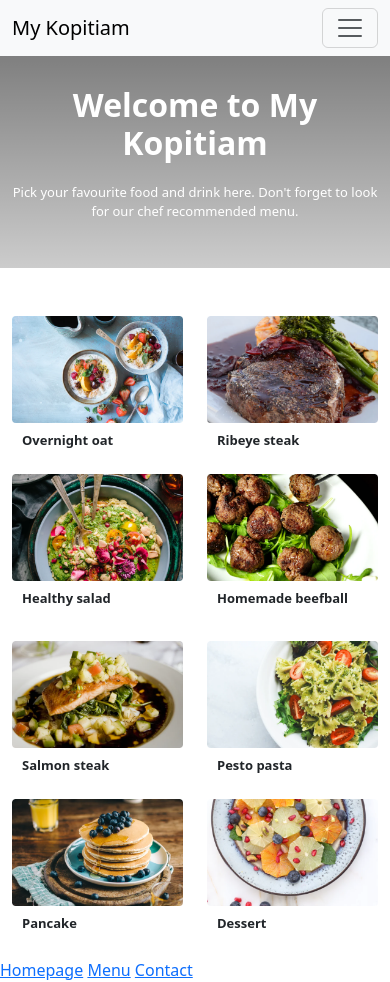
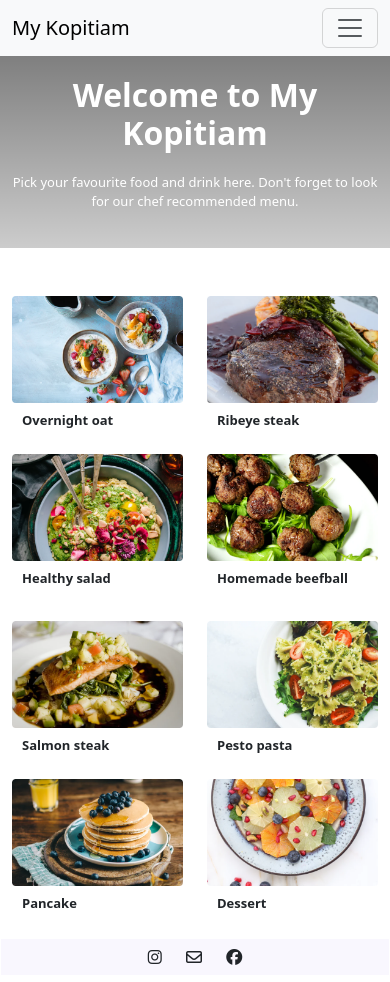
Before and after one commit to ziayiing/portfolio-project, a plain HTML site: page index.html in a window 390 px wide. Drawn offline with nearby package versions, Linux system fonts and the light colour scheme.

Commit message:
edited footer

```diff
--- a/index.html
+++ b/index.html
@@ -79,70 +79,53 @@
 
     <div class="hero">
       <h1>Welcome to My Kopitiam</h1>
-      <p>Pick your favourite food and drink here. Don't forget to look for our chef recommended menu.</p>
+      <p>
+        Pick your favourite food and drink here. Don't forget to look for our
+        chef recommended menu.
+      </p>
     </div>
     <div class="menu">
       <div class="container">
         <div class="row mt-5">
           <div class="col-6">
             <img src="/images/oat.png" alt="breakfast" class="img-fluid" />
-          <h6>
-            Overnight oat
-          </h6>
+            <h6>Overnight oat</h6>
           </div>
           <div class="col-6">
             <img src="/images/steak.png" alt="steak" class="img-fluid" />
-          <h6>
-            Ribeye steak
-          </h6>
+            <h6>Ribeye steak</h6>
           </div>
           <div class="col-6 mt-2 mb-2">
             <img src="/images/salad.png" alt="salad" class="img-fluid" />
-          <h6>
-            Healthy salad
-          </h6>
+            <h6>Healthy salad</h6>
           </div>
           <div class="col-6 mt-2 mb-2">
             <img src="/images/meatball.png" alt="side" class="img-fluid" />
-          <h6>
-            Homemade beefball
-          </h6>
+            <h6>Homemade beefball</h6>
           </div>
           <div class="col-6 mt-2 mb-2">
             <img src="/images/salmon.png" alt="salmon" class="img-fluid" />
-          <h6>
-            Salmon steak
-          </h6>
+            <h6>Salmon steak</h6>
           </div>
           <div class="col-6 mt-2 mb-2">
             <img src="/images/pasta.png" alt="pasta" class="img-fluid" />
-          <h6>
-            Pesto pasta
-          </h6>
+            <h6>Pesto pasta</h6>
           </div>
           <div class="col-6 mb-2">
             <img src="/images/pancake.png" alt="pancake" class="img-fluid" />
-          <h6>
-            Pancake
-          </h6>
+            <h6>Pancake</h6>
           </div>
           <div class="col-6 mb-2">
             <img src="/images/dessert.png" alt="dessert" class="img-fluid" />
-          <h6>
-            Dessert
-          </h6>
+            <h6>Dessert</h6>
           </div>
         </div>
       </div>
     </div>
-
-
-
-
-    <footer class="" navigation-link>
-      <a href="/">Homepage</a>
-      <a href="/menu.html">Menu</a>
-      <a href="/contact.html#contact">Contact</a>
+    <footer class="social-media">
+      <i class="fa-brands fa-instagram"></i>
+      <i class="fa-regular fa-envelope"></i>
+      <i class="fa-brands fa-facebook"></i>
     </footer>
   </body>
 </html>
--- a/style/portfolio.css
+++ b/style/portfolio.css
@@ -34,16 +34,33 @@ h6 {
   padding: 10px;
 }
 
-@media(max-width:600px){
-  h1{
+.social-media {
+  text-align: center;
+  border: 1px solid white;
+  background-color: #f9f7fe;
+
+}
+
+.social-media i {
+  padding: 30px;
+}
+
+@media (max-width: 600px) {
+  h1 {
     font-size: 32px;
   }
-  p{
+  p {
     font-size: 13px;
     line-height: 1.5;
   }
-  h6{
+  h6 {
     font-size: 13px;
   }
+  .social-media i {
+  padding: 10px;
+}
 
+.hero {
+  padding: 20px 10px;
 }
+}
```
Also changed, not shown: contact.html (+6 -6 lines), menu.html (+4 -4 lines), images/Shecodes.png (added). Lines whose indentation alone changed are shown as unchanged.
